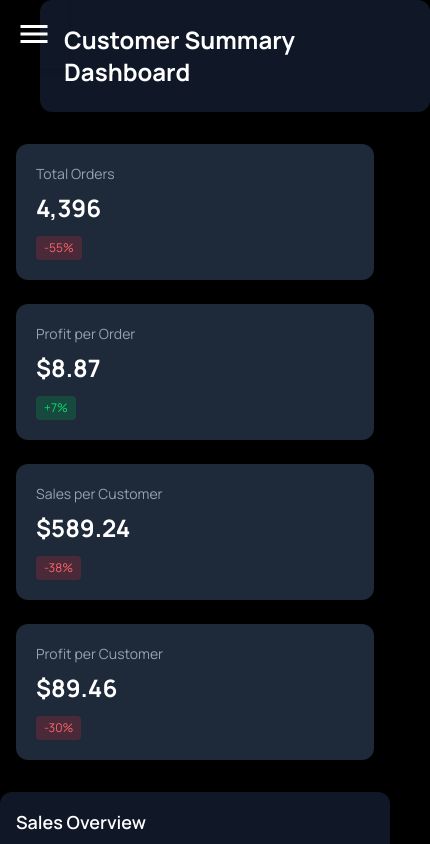
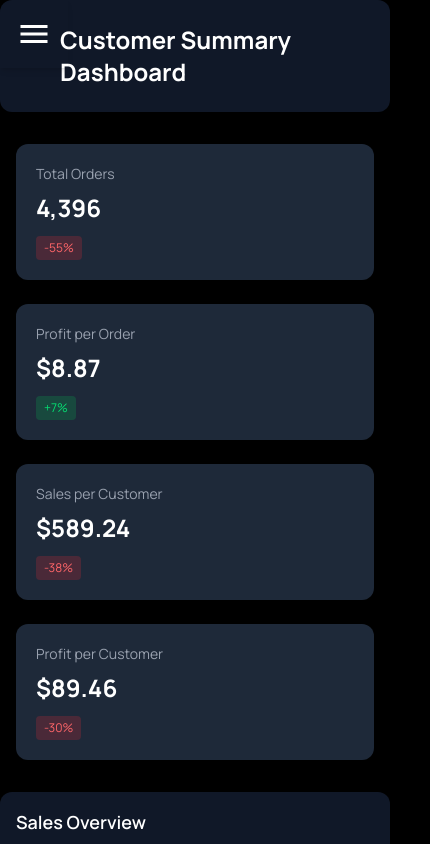
Before and after one commit to alishbasehar/dashboard, a React (Vite) app: page /customer in a window 390 px wide. Shown: the top 844 px of the page, 430 px wide, since content can reach past the window. Built offline with nearby package versions, Linux system fonts and the light colour scheme; a web font is replaced by a local one.

Commit message:
responsivenees-updated

```diff
--- a/src/components/Header.jsx
+++ b/src/components/Header.jsx
@@ -1,12 +1,11 @@
-// src/components/Header.jsx
-import React from "react";
-
 const Header = () => {
   return (
-    <div className="container max-w-7xl mx-auto ml-10 p-6 space-y-8 bg-gray-900  rounded-xl shadow-lg mb-8">
+    <div className="w-full max-w-7xl mx-auto px-15 sm:px-20 md:px-8 p-6 space-y-8 bg-gray-900 rounded-xl shadow-lg mb-8 flex items-center justify-between">
       <h1 className="text-2xl font-bold text-white">
         Customer Summary Dashboard
       </h1>
+
+
     </div>
   );
 };
--- a/src/components/Maindash.jsx
+++ b/src/components/Maindash.jsx
@@ -5,7 +5,7 @@ import Table from "./Table"
 const Maindash = () => {
   return (
     <div className="flex-1 p-4 sm:p-6 bg-black min-h-screen overflow-x-hidden">
-      <h1 className="text-2xl md:text-4xl font-extrabold text-white tracking-wider mb-6 border-b border-gray-700 pb-3 w-fit">
+      <h1 className="text-2xl md:text-4xl px-15 sm:px-20 md:px-8  font-extrabold text-white tracking-wider mb-6 border-b border-gray-700 pb-3 w-fit">
         Dashboard
       </h1>
 
--- a/src/pages/ProductPage.jsx
+++ b/src/pages/ProductPage.jsx
@@ -21,7 +21,7 @@ export default function ProductPage() {
 
   return (
     <div className="max-w-7xl mx-auto p-6 bg-gray-900 min-h-screen space-y-8">
-      <h2 className="text-3xl ml-10 md:ml-0 font-bold text-white">Products Dashboard</h2>
+      <h2 className="text-3xl pl-15 sm:px-20 md:px-8  font-bold text-white">Products Dashboard</h2>
 
       <ProductSummary />
       <ProductFilter onAdd={addProduct} />
```
